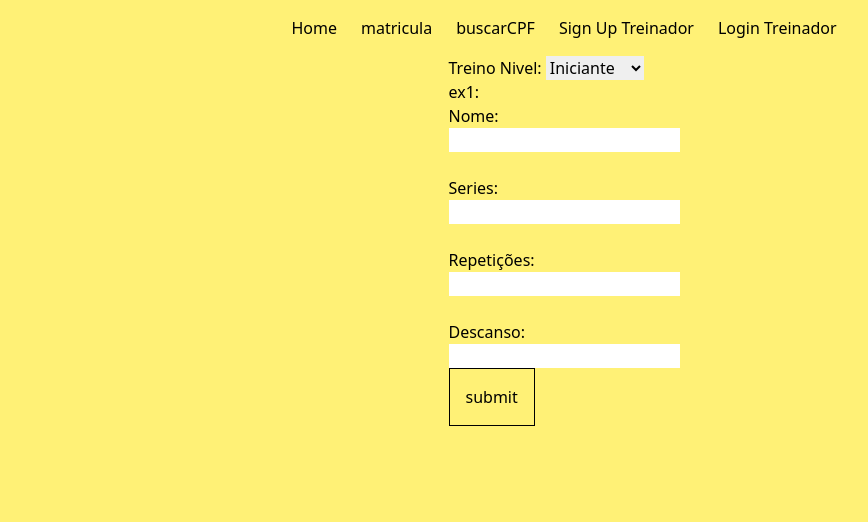
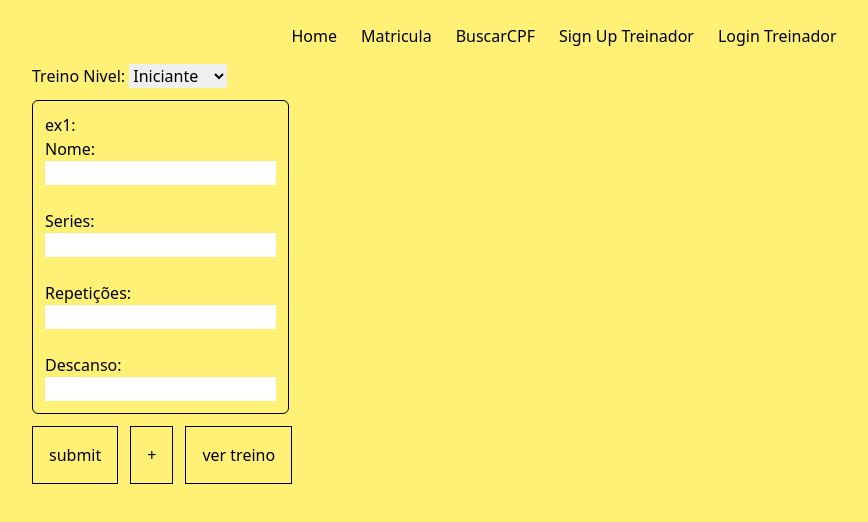
Before and after one commit to vitorreisler/sistema-academia, a Next.js app: page /criarTreinos in a window 1280 px wide. Shown: the top 522 px of the page, without its empty margins (76-944 px from the left). Built offline with nearby package versions, Linux system fonts and the light colour scheme.

Commit message:
add criar treino

```diff
--- /dev/null
+++ b/pages/api/criarTreino.js
@@ -0,0 +1,19 @@
+import clientPromise from "../../lib/mongodb";
+
+export default async function criarTreinos(req, res) {
+    try {
+      const { nivel, exercicios } = req.body;
+      const client = await clientPromise;
+      const db = client.db("sistema-academia");
+      const treino = await db.collection("treinos").insertOne({
+        nivel: nivel,
+        exercicios: exercicios
+      });
+
+      return res.json(treino);
+    } catch (err) {
+      console.error(err);
+      return res.status(500).json({ error: 'Internal Server Error' });
+    }
+
+}
--- /dev/null
+++ b/pages/api/verTreino.js
@@ -0,0 +1,14 @@
+import clientPromise from "../../lib/mongodb";
+
+export default async function criarTreinos(req, res) {
+  try {
+    const client = await clientPromise;
+    const db = client.db("sistema-academia");
+    const treino = await db.collection("treinos").find({}).toArray();
+
+    return res.json(treino);
+  } catch (err) {
+    console.error(err);
+    return res.status(500).json({ error: "Internal Server Error" });
+  }
+}
--- a/pages/components/navbar.jsx
+++ b/pages/components/navbar.jsx
@@ -16,9 +16,9 @@ const Navbar = () => {
     <nav className="flex gap-3 items-center my-4 flex-wrap justify-center">
       <a href="/">Home</a>
       <br />
-      <a href="/matricula">matricula</a>
+      <a href="/matricula">Matricula</a>
       <br />
-      <a href="/paginaCPF">buscarCPF</a>
+      <a href="/paginaCPF">BuscarCPF</a>
       <br />
       {logado ? (
         <>
--- a/pages/criarTreinos.jsx
+++ b/pages/criarTreinos.jsx
@@ -1,53 +1,140 @@
 import { useState } from "react";
 import Navbar from "./components/navbar";
+import axios from "axios";
 
 const CriarTreinos = () => {
-  const [nivel, setNivel] = useState();
+  const [nivel, setNivel] = useState("iniciante");
+  const [exercicios, setExercicios] = useState([
+    { id: 1, nome: "", series: "", repeticoes: "", descanso: "" },
+  ]);
 
-  const handleOnChange = (e) => {
-    switch (e.target.id) {
-        case "nivel":
-                setNivel(e.target.value)
-            break;
-
-        default:
-            break;
-    }
-    return
+  const handleOnChange = (e, id) => {
+    const { name, value } = e.target;
+    setExercicios((prevExercicios) =>
+      prevExercicios.map((ex) => (ex.id === id ? { ...ex, [name]: value } : ex))
+    );
   };
 
-  const handleSubmit = (e) => {
+  const handleSubmit = async (e) => {
     e.preventDefault();
+    const treinoData = {
+      nivel: nivel,
+      exercicios: exercicios,
+    };
 
-    return;
+    try {
+      const response = await axios.post(
+        "https://sistema-academia.vercel.app/api/criarTreino",
+        treinoData,
+        { headers: { "Content-Type": "application/json" } }
+      );
+      console.log(response.data);
+    } catch (error) {
+      console.error("Error creating treino:", error);
+    }
   };
+
+  const verTreino = async () => {
+    try {
+      const response1 = await axios.get("https://sistema-academia.vercel.app/api/verTreino");
+      console.log(response1.data);
+    } catch (error) {
+      console.error("Error creating treino:", error);
+    }
+  };
+
+  const handleClickPlus = () => {
+    setExercicios([
+      ...exercicios,
+      {
+        id: exercicios.length + 1,
+        nome: "",
+        series: "",
+        repeticoes: "",
+        descanso: "",
+      },
+    ]);
+  };
+
   return (
-    <section className="flex flex-col items-center justify-center">
+    <section className="flex flex-col items-center justify-center p-2">
       <Navbar />
-      <form onSubmit={handleSubmit} action="">
+      <form onSubmit={handleSubmit} method="">
         <div>
           <label htmlFor="nivel">Treino Nivel: </label>
-          <select onChange={handleOnChange} name="" id="nivel">
+          <select
+            onChange={(e) => setNivel(e.target.value)}
+            name="nivel"
+            id="nivel"
+          >
             <option value="iniciante">Iniciante</option>
             <option value="moderado">Moderado</option>
-            <option value="avancado">Avancado</option>
+            <option value="avancado">Avançado</option>
           </select>
         </div>
-        <h3>ex1:</h3>
-        <div className="flex flex-col">
-            <label  htmlFor="nomeEx1">Nome:</label>
-            <input type="text" name="" id="nomeEx1" />
-            <br />
-            <label htmlFor="seriesEx1">Series:</label>
-            <input type="number" name="" id="seriesEx1" />
-            <br />
-            <label htmlFor="repeticoesEx1">Repetições:</label>
-            <input type="number" name="" id="repeticoesEx1" />
-            <br />
-            <label htmlFor="descansoEx1">Descanso:</label>
-            <input type="text" name="" id="descansoEx1" />
+        <div className="grid grid-cols-2 sm:grid-cols-4 gap-3 my-3">
+          {exercicios.map((ex) => (
+            <div className="border border-black rounded-md p-3" key={ex.id}>
+              <h3>ex{ex.id}:</h3>
+              <div className="flex flex-col">
+                <label htmlFor={`nomeEx${ex.id}`}>Nome:</label>
+                <input
+                  onChange={(e) => handleOnChange(e, ex.id)}
+                  type="text"
+                  name="nome"
+                  value={ex.nome}
+                  id={`nomeEx${ex.id}`}
+                />
+                <br />
+                <label htmlFor={`seriesEx${ex.id}`}>Series:</label>
+                <input
+                  onChange={(e) => handleOnChange(e, ex.id)}
+                  type="number"
+                  name="series"
+                  value={ex.series}
+                  id={`seriesEx${ex.id}`}
+                />
+                <br />
+                <label htmlFor={`repeticoesEx${ex.id}`}>Repetições:</label>
+                <input
+                  onChange={(e) => handleOnChange(e, ex.id)}
+                  type="number"
+                  name="repeticoes"
+                  value={ex.repeticoes}
+                  id={`repeticoesEx${ex.id}`}
+                />
+                <br />
+                <label htmlFor={`descansoEx${ex.id}`}>Descanso:</label>
+                <input
+                  onChange={(e) => handleOnChange(e, ex.id)}
+                  type="text"
+                  name="descanso"
+                  value={ex.descanso}
+                  id={`descansoEx${ex.id}`}
+                />
+              </div>
+            </div>
+          ))}
         </div>
-        <button className="border border-black p-4"> submit</button>
+        <div className="flex gap-3">
+          <button type="submit" className="border border-black p-4">
+            submit
+          </button>
+          <button
+            type="button"
+            onClick={handleClickPlus}
+            className="border border-black p-4"
+          >
+            +
+          </button>
+          <button
+            type="button"
+            onClick={verTreino}
+            className="border border-black p-4"
+          >
+            ver treino
+          </button>
+        </div>
       </form>
     </section>
   );
--- a/pages/loginTreinador.jsx
+++ b/pages/loginTreinador.jsx
@@ -15,7 +15,7 @@ const LoginTreinador = () => {
 
   const handleSubmit = async (e) => {
     e.preventDefault();
-    setLoading(true)
+    setLoading(true);
     try {
       const response = await axios.post(
         "https://sistema-academia.vercel.app/api/loginTreinador",
@@ -30,20 +30,20 @@ const LoginTreinador = () => {
       const { data } = response;
       if (data !== "Treinador não encontrado") {
         localStorage.setItem("token", data);
-        toast.success("Entrando...")
+        toast.success("Entrando...");
         setTimeout(() => {
           router.push("/");
         }, 1000);
         return;
       }
       setErro("Treinador não encontrado");
-      toast.error("Login Incorreto...")
+      toast.error("Login Incorreto...");
 
       return;
     } catch (err) {
       console.error(err);
-    }finally{
-      setLoading(false)
+    } finally {
+      setLoading(false);
     }
   };
   const handleChange = (e) => {
@@ -63,7 +63,7 @@ const LoginTreinador = () => {
   return (
     <section className="flex flex-col items-center my-5">
       <ToastContainer />
-      <Navbar/>
+      <Navbar />
       <h1 className="text-2xl my-4">Login do treinador</h1>
       <form className="flex flex-col gap-5" onSubmit={handleSubmit}>
         <div className="flex flex-col">
@@ -74,12 +74,20 @@ const LoginTreinador = () => {
           <label htmlFor="cpf">CPF</label>
           <input onChange={handleChange} type="number" name="" id="cpf" />
         </div>
-        <button className="border border-black" type="submit">
+        <button
+          disabled={!cpf || !email || cpf.length !== 11}
+          className={`border border-black ${
+            cpf.length === 11
+              ? "hover:bg-black hover:text-white active:scale-95"
+              : ""
+          }`}
+          type="submit"
+        >
           submit
         </button>
       </form>
       {erro && <p>{erro}</p>}
-      <div className="my-3">{loading && <Loading/> }</div>
+      <div className="my-3">{loading && <Loading />}</div>
     </section>
   );
 };
```
